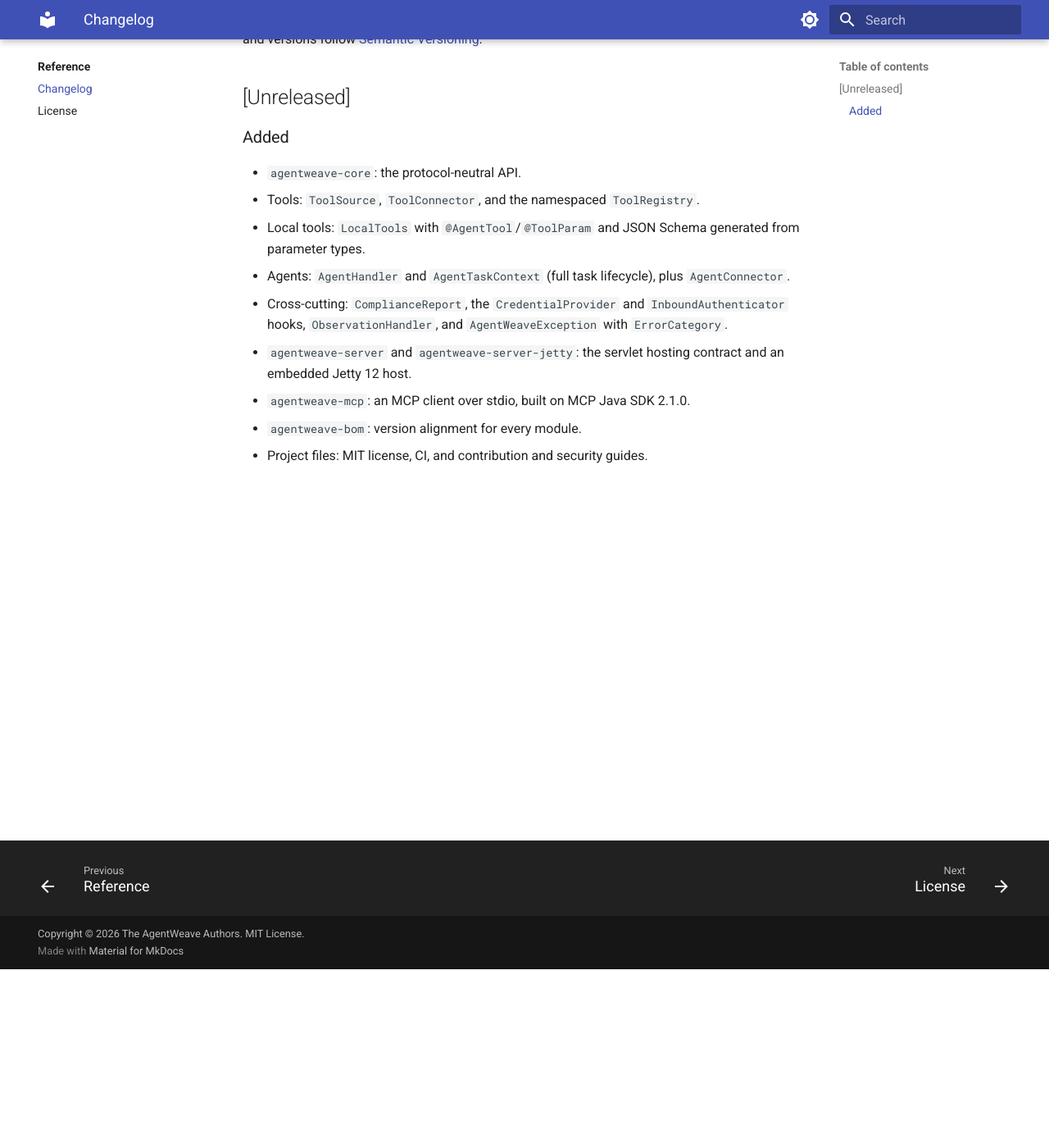
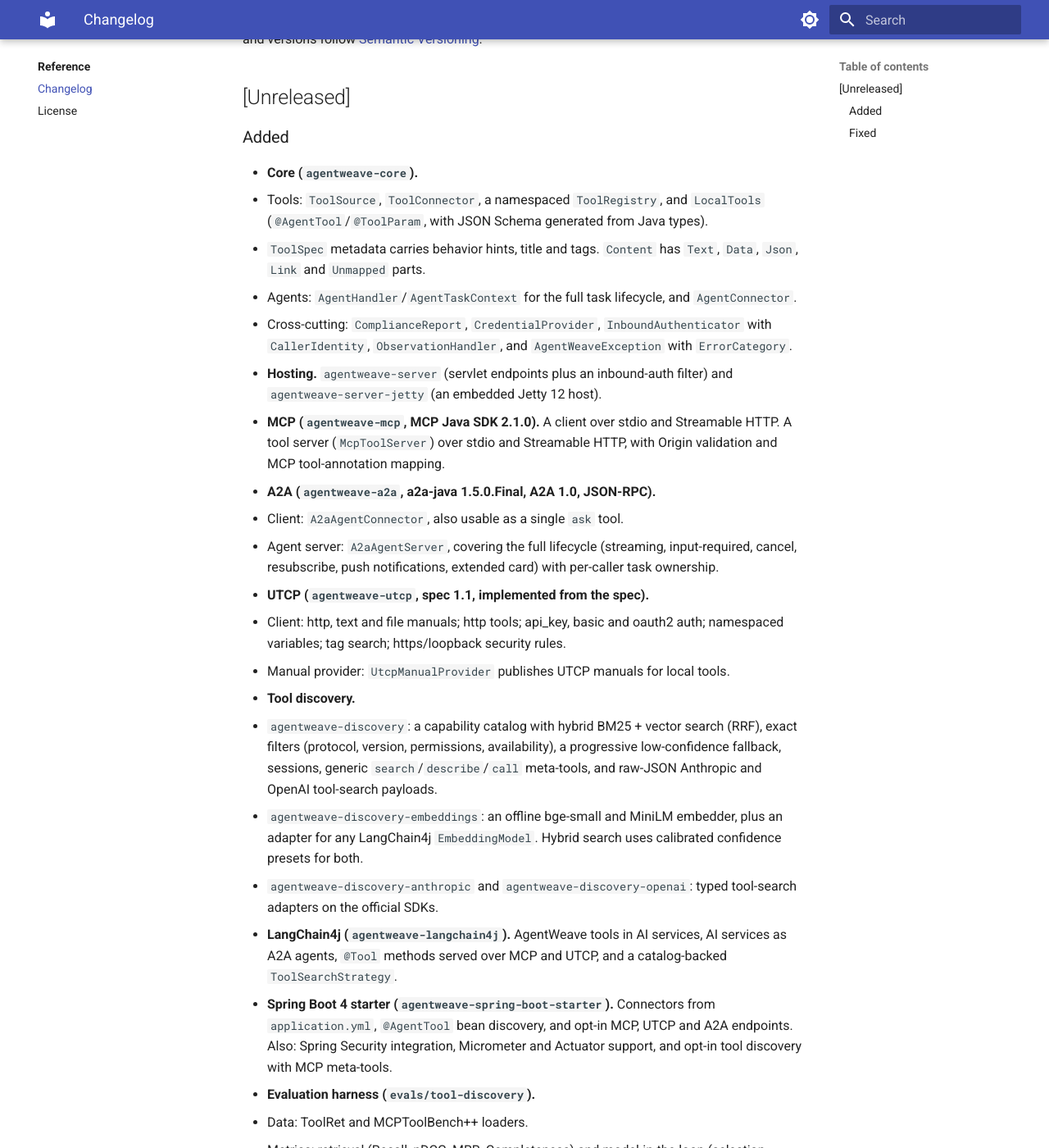
Before and after one commit to rahulbsw/protoweft, an MkDocs documentation site: the page built from docs/reference/changelog.md, in a window 1280 px wide and 1400 px high, scrolled down 218 px. Shown: the whole window at 82% size. Built offline with MkDocs 1.6.1 and Material for MkDocs 9.7.7, drawn with Linux system fonts in a browser that asks for light colours; some of the changed text lies outside the part shown.

Commit message:
Bring architecture, goal, changelog and README in line with what was built

```diff
--- a/CHANGELOG.md
+++ b/CHANGELOG.md
@@ -7,15 +7,53 @@ All notable changes to AgentWeave are documented here. The format follows
 ## [Unreleased]
 
 ### Added
-- `agentweave-core`: the protocol-neutral API.
-  - Tools: `ToolSource`, `ToolConnector`, and the namespaced `ToolRegistry`.
-  - Local tools: `LocalTools` with `@AgentTool`/`@ToolParam` and JSON Schema generated from
-    parameter types.
-  - Agents: `AgentHandler` and `AgentTaskContext` (full task lifecycle), plus `AgentConnector`.
-  - Cross-cutting: `ComplianceReport`, the `CredentialProvider` and `InboundAuthenticator` hooks,
-    `ObservationHandler`, and `AgentWeaveException` with `ErrorCategory`.
-- `agentweave-server` and `agentweave-server-jetty`: the servlet hosting contract and an
-  embedded Jetty 12 host.
-- `agentweave-mcp`: an MCP client over stdio, built on MCP Java SDK 2.1.0.
-- `agentweave-bom`: version alignment for every module.
-- Project files: MIT license, CI, and contribution and security guides.
+- **Core (`agentweave-core`).**
+  - Tools: `ToolSource`, `ToolConnector`, a namespaced `ToolRegistry`, and `LocalTools`
+    (`@AgentTool`/`@ToolParam`, with JSON Schema generated from Java types).
+  - `ToolSpec` metadata carries behavior hints, title and tags. `Content` has `Text`, `Data`,
+    `Json`, `Link` and `Unmapped` parts.
+  - Agents: `AgentHandler`/`AgentTaskContext` for the full task lifecycle, and `AgentConnector`.
+  - Cross-cutting: `ComplianceReport`, `CredentialProvider`, `InboundAuthenticator` with
+    `CallerIdentity`, `ObservationHandler`, and `AgentWeaveException` with `ErrorCategory`.
+- **Hosting.** `agentweave-server` (servlet endpoints plus an inbound-auth filter) and
+  `agentweave-server-jetty` (an embedded Jetty 12 host).
+- **MCP (`agentweave-mcp`, MCP Java SDK 2.1.0).** A client over stdio and Streamable HTTP. A tool
+  server (`McpToolServer`) over stdio and Streamable HTTP, with Origin validation and MCP
+  tool-annotation mapping.
+- **A2A (`agentweave-a2a`, a2a-java 1.5.0.Final, A2A 1.0, JSON-RPC).**
+  - Client: `A2aAgentConnector`, also usable as a single `ask` tool.
+  - Agent server: `A2aAgentServer`, covering the full lifecycle (streaming, input-required,
+    cancel, resubscribe, push notifications, extended card) with per-caller task ownership.
+- **UTCP (`agentweave-utcp`, spec 1.1, implemented from the spec).**
+  - Client: http, text and file manuals; http tools; api_key, basic and oauth2 auth; namespaced
+    variables; tag search; https/loopback security rules.
+  - Manual provider: `UtcpManualProvider` publishes UTCP manuals for local tools.
+- **Tool discovery.**
+  - `agentweave-discovery`: a capability catalog with hybrid BM25 + vector search (RRF), exact
+    filters (protocol, version, permissions, availability), a progressive low-confidence
+    fallback, sessions, generic `search`/`describe`/`call` meta-tools, and raw-JSON Anthropic and
+    OpenAI tool-search payloads.
+  - `agentweave-discovery-embeddings`: an offline bge-small and MiniLM embedder, plus an adapter
+    for any LangChain4j `EmbeddingModel`. Hybrid search uses calibrated confidence presets for
+    both.
+  - `agentweave-discovery-anthropic` and `agentweave-discovery-openai`: typed tool-search adapters
+    on the official SDKs.
+- **LangChain4j (`agentweave-langchain4j`).** AgentWeave tools in AI services, AI services as A2A
+  agents, `@Tool` methods served over MCP and UTCP, and a catalog-backed `ToolSearchStrategy`.
+- **Spring Boot 4 starter (`agentweave-spring-boot-starter`).** Connectors from `application.yml`,
+  `@AgentTool` bean discovery, and opt-in MCP, UTCP and A2A endpoints. Also: Spring Security
+  integration, Micrometer and Actuator support, and opt-in tool discovery with MCP meta-tools.
+- **Evaluation harness (`evals/tool-discovery`).**
+  - Data: ToolRet and MCPToolBench++ loaders.
+  - Metrics: retrieval (Recall, nDCG, MRR, Completeness) and model-in-the-loop (selection
+    accuracy, wrong-tool rate, call correctness, discovery calls, tokens, cost).
+  - Runs: four arms (all-tools, top-k, generic search, native adapters), confidence calibration,
+    and a cost guard.
+- **Examples.** An MCP client, a plain-Java gateway (one tool over three protocols), a Spring Boot
+  app, and a LangChain4j agent served over A2A.
+- **Project.** `agentweave-bom`, the MIT license, CI on JDK 17 and 21, aggregated Javadoc, a
+  documentation site (Zensical, GitHub Pages), and contribution and security guides.
+
+### Fixed
+- Stopping an MCP HTTP server now releases MCP Java SDK 2.1.0's non-daemon session-sweeper thread,
+  so the JVM can exit (works around an SDK issue; see `agentweave-mcp/SPEC.md`).
```
Also changed, not shown: README.md (+9 -1 lines), architecture.md (+122 -82 lines), goal-and-requirements.md (+62 -28 lines).
